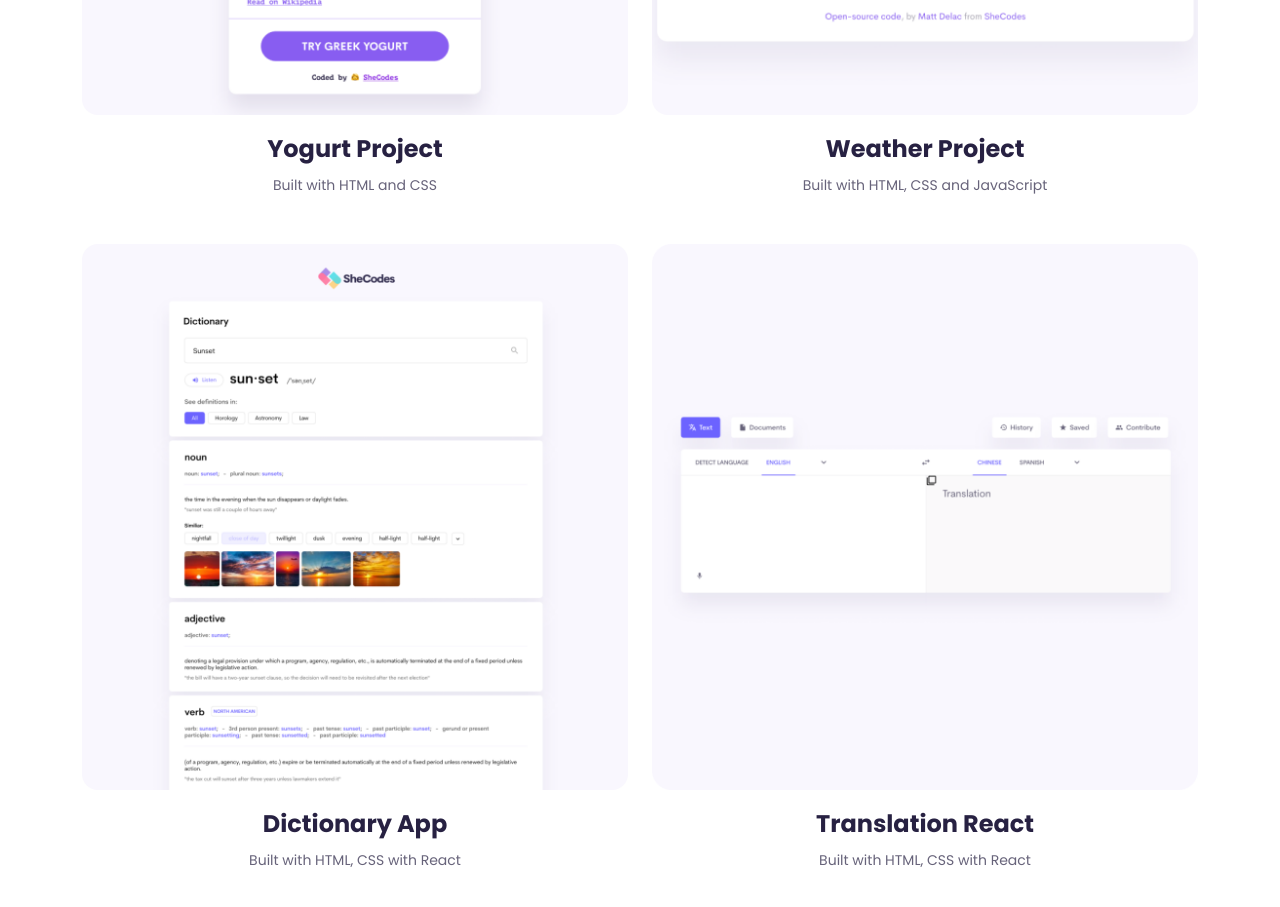
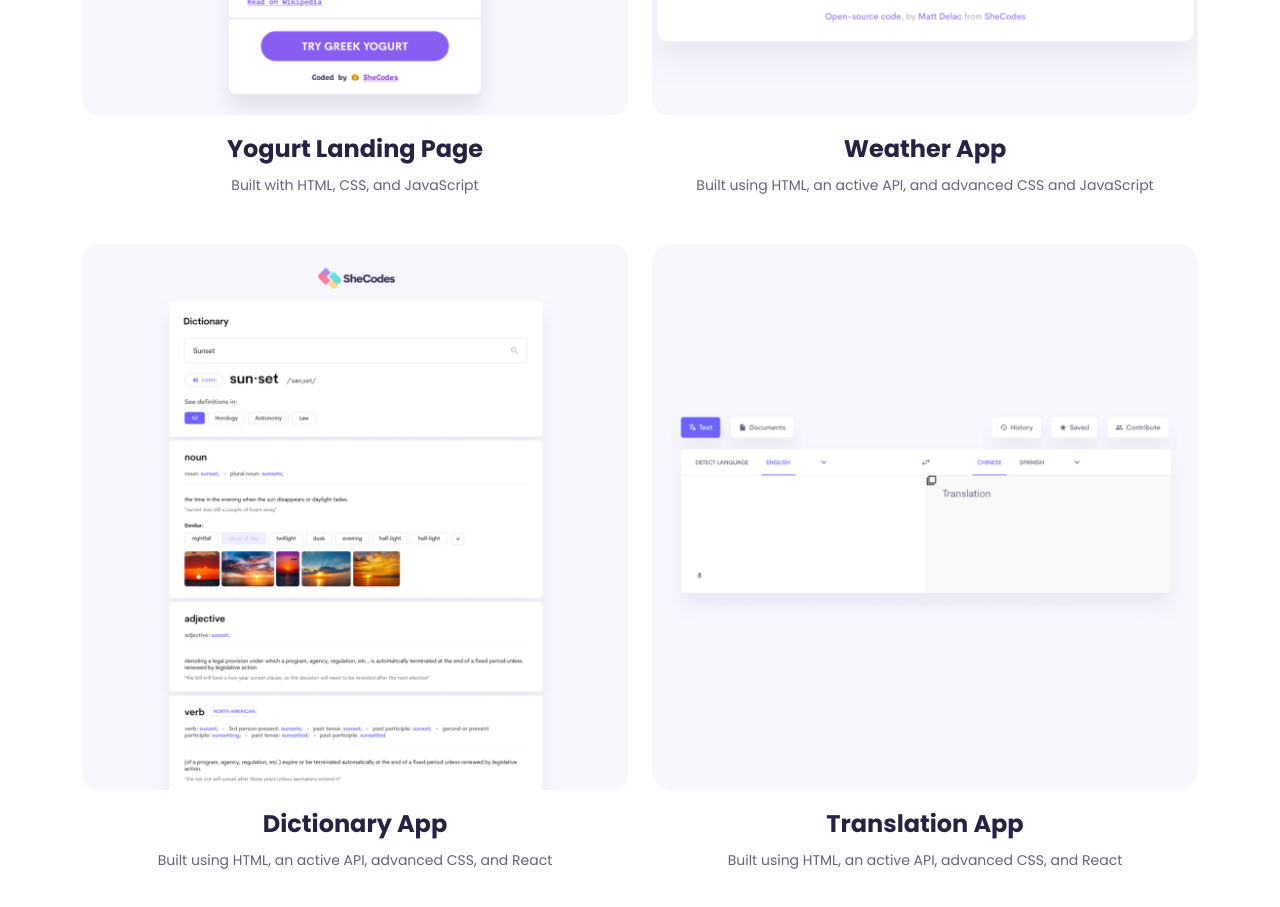
Before and after one commit to emanuelapietrobelli/responsive_portfolio, a plain HTML site: page work.html in a window 1280 px wide. Shown: the part 1260-2167 px from the top of the page. Drawn offline with nearby package versions, Linux system fonts and the light colour scheme.

Commit message:
SEO friendly - all pages

```diff
--- a/work.html
+++ b/work.html
@@ -4,6 +4,7 @@
     <meta charset="UTF-8" />
     <meta http-equiv="X-UA-Compatible" content="IE=edge" />
     <meta name="viewport" content="width=device-width, initial-scale=1.0" />
+    <meta name="decription" content="Discover the impressive portfolio of Ana Clara, a highly skilled front-end developer based in Portugal. Browse through stunning web projects showcasing creativity and technical expertise. 🚀 #FrontEndDeveloper #WebDesign #Portugal">
     <link
       href="https://cdn.jsdelivr.net/npm/bootstrap@5.3.0/dist/css/bootstrap.min.css"
       rel="stylesheet"
@@ -43,34 +44,33 @@
         <h1>Take a look at what</br>I've been working on!</h1>
       </div>
       <div class="container">
-
         <div class="row work-grid">
           <div class="col-lg-6">
             <img
               src="images/yogurt.png"
-              alt="yogurt project html"
+              alt="yogurt project html preview"
               class="img-fluid mb-3 rounded-4"
             />
-            <h2>Yogurt Project</h2>
-            <p class="mb-5">Built with HTML and CSS</p>
+            <h2>Yogurt Landing Page</h2>
+            <p class="mb-5">Built with HTML, CSS, and JavaScript</p>
           </div>
           <div class="col-lg-6">
             <img
               src="images/weather_app.png"
-              alt="weather app api"
+              alt="weather app api preview"
               class="img-fluid mb-3 rounded-4"
             />
-            <h2>Weather Project</h2>
-            <p class="mb-5">Built with HTML, CSS and JavaScript</p>
+            <h2>Weather App</h2>
+            <p class="mb-5">Built using HTML, an active API, and advanced CSS and JavaScript</p>
           </div>
           <div class="col-lg-6">
             <img
               src="images/dictionary.png"
-              alt="dictionary react html"
+              alt="dictionary react preview "
               class="img-fluid mb-3 rounded-4"
             />
             <h2>Dictionary App</h2>
-            <p class="mb-5">Built with HTML, CSS with React</p>
+            <p class="mb-5">Built using HTML, an active API, advanced CSS, and React</p>
           </div>
           <div class="col-lg-6">
             <img
@@ -78,8 +78,8 @@
               alt="translate react app"
               class="img-fluid mb-3 "
             />
-            <h2>Translation React</h2>
-            <p class="mb-5">Built with HTML, CSS with React</p>
+            <h2>Translation App</h2>
+            <p class="mb-5">Built using HTML, an active API, advanced CSS, and React</p>
           </div>
         </div>
       </div>
```
Also changed, not shown: about.html (+9 -1 lines), contact.html (+1 -0 lines), index.html (+1 -1 lines).
